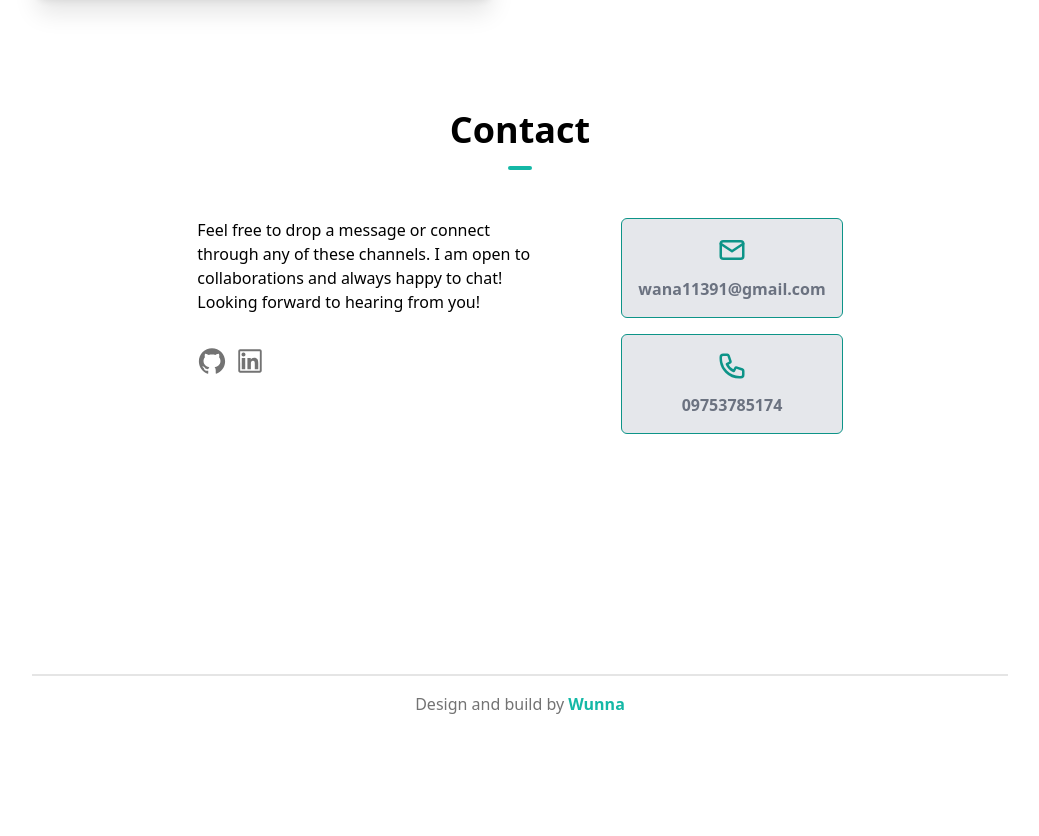
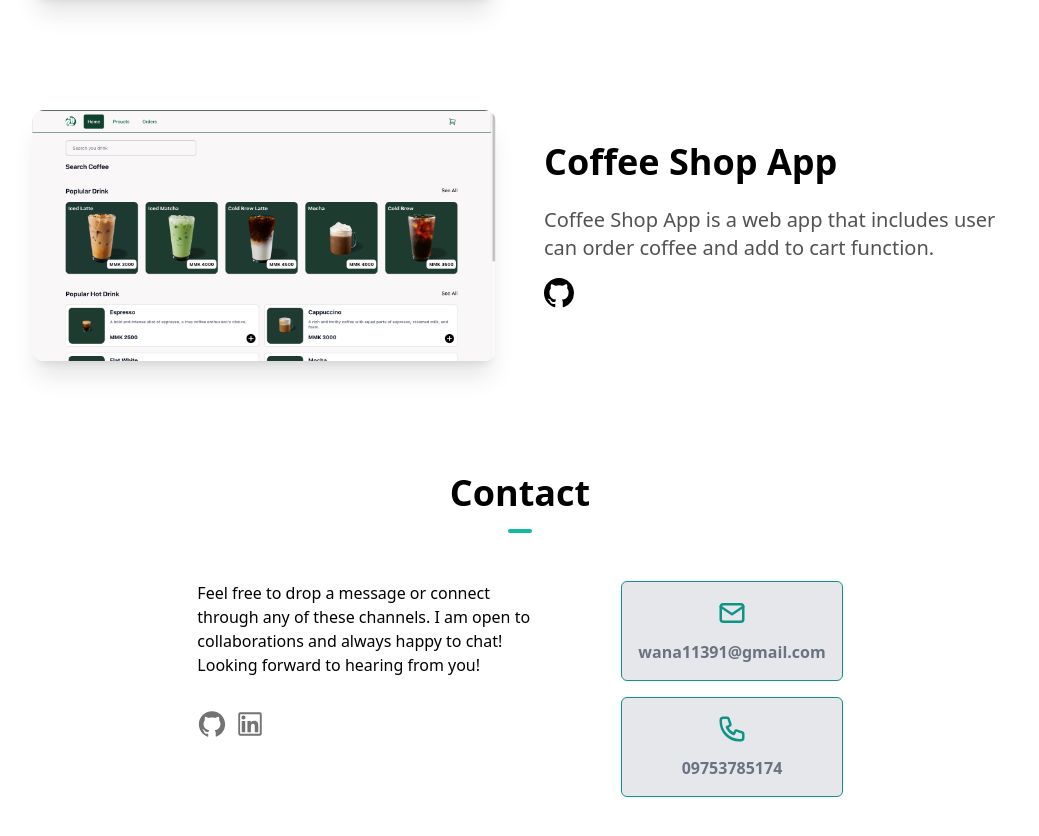
Before and after one commit to wunna11/my-portfolio, a Next.js app: page / in a window 1280 px wide. Shown: the part 2686-3522 px from the top of the page, without its empty margins (120-1159 px from the left). Before the commit the page ends 3418 px from the top, so only its background shows below. Built offline with nearby package versions, Linux system fonts and the light colour scheme.

Commit message:
update project

```diff
--- a/components/ProjectsSection.tsx
+++ b/components/ProjectsSection.tsx
@@ -19,6 +19,13 @@ const projects = [
     image: "/thankfulthoughts.png",
     github: "https://github.com/wunna11/Shopping-",
   },
+  {
+    name: "Coffee Shop App",
+    description:
+      "Coffee Shop App is a web app that includes user can order coffee and add to cart function.",
+    image: "/project/coffeeShop.png",
+    github: "https://coffee-shop-snowy.vercel.app/",
+  },
 ]
 
 const ProjectsSection = () => {
@@ -36,7 +43,7 @@ const ProjectsSection = () => {
               <SlideUp offset="-300px 0px -300px 0px">
                 <div className="flex flex-col  animate-slideUpCubiBezier animation-delay-2 md:flex-row md:space-x-12">
                   <div className=" md:w-1/2">
-                    <Link href={project.github}>
+                    <Link href={project.github} target="_blank">
                       <Image
                         src={project.image}
                         alt=""
```
Also changed, not shown: public/project/coffeeShop.png (added).
